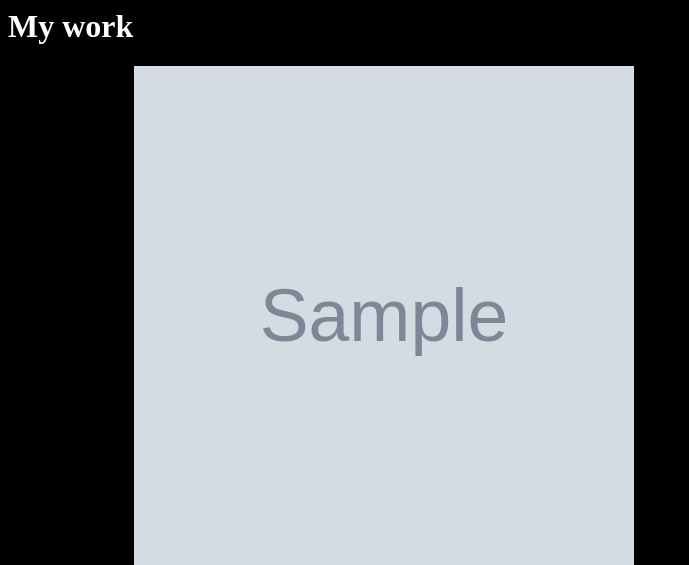
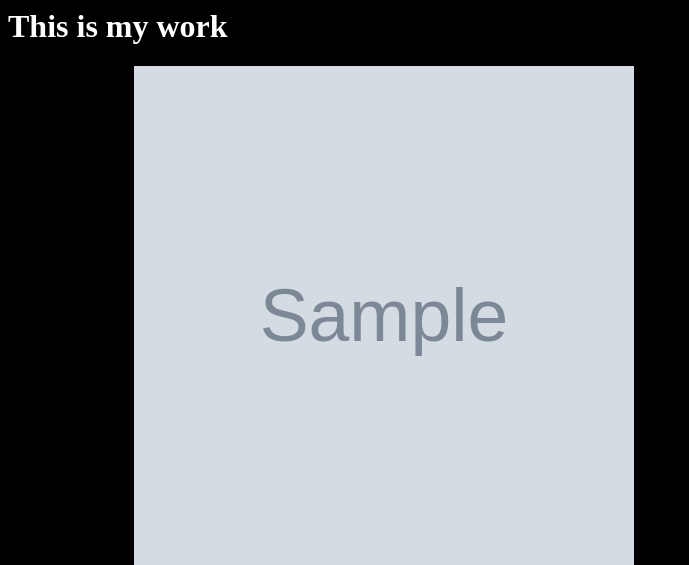
Before and after one commit to Maxvanvugt/my-first-blog, a Django app: page / in a window 1280 px wide. Shown: the top 565 px of the page, without its empty margins (0-689 px from the left). Run offline with Django 3.2, Linux system fonts and the light colour scheme; tables that the repository leaves empty hold one stand-in row (values such as "Sample post"); grey boxes marked "Sample" are stand-in pictures.

Commit message:
My Django Girls app, first commit

```diff
--- a/blog/templates/blog/index.html
+++ b/blog/templates/blog/index.html
@@ -2,7 +2,7 @@
 <link rel="stylesheet" type="text/css" href="{% static 'blog/style.css' %}"/>
 
 {% if all_posts %}
-<h1> My work </h1>
+<h1> This is my work </h1>
     <div class="content">
         {% for post in all_posts %}
          <div id="images"> <a href="{% url 'blog:detail' post.id%}"> <img src="{{ post.post_image.url }}"> {{post.post_title}} </a> </div>
```
